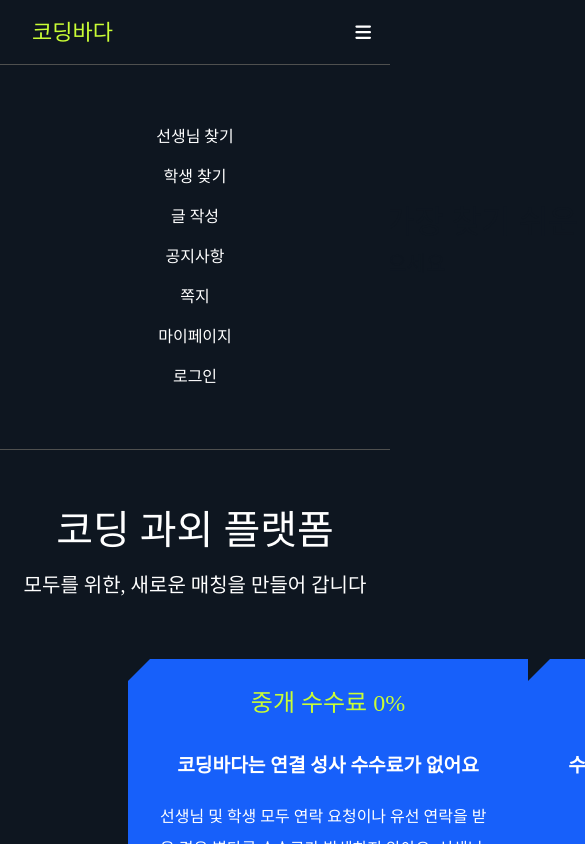
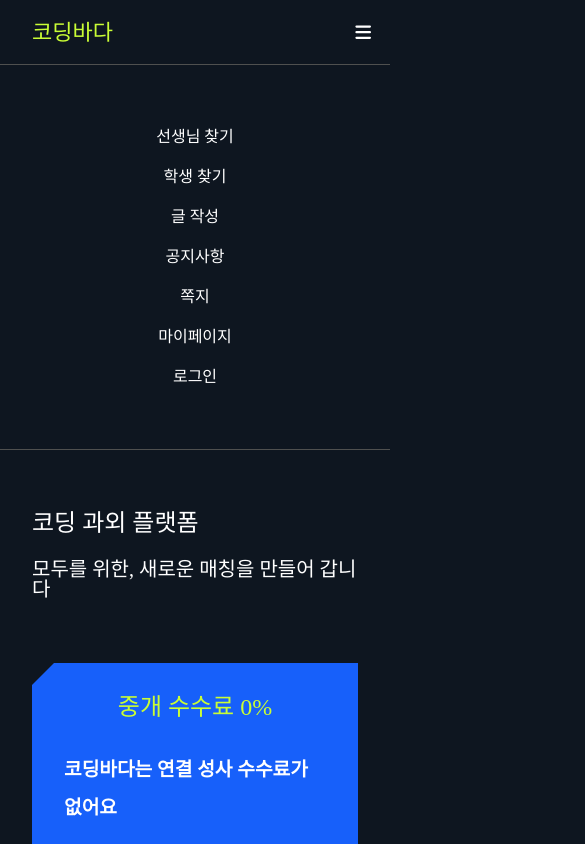
Before and after one commit to reignkk1/coding-tutoring-client, a React (Create React App) app: page / in a window 390 px wide. Both pictures are taken after a click on the button 362 px from the left and 34 px from the top of the page. Shown: the top 844 px of the page, 585 px wide, since content can reach past the window. Built offline with nearby package versions, Linux system fonts and the light colour scheme; no server answers; a web font is replaced by a local one.

Commit message:
style: 홈 반응형 스타일링

```diff
--- a/src/components/layout/Header.tsx
+++ b/src/components/layout/Header.tsx
@@ -125,7 +125,7 @@ const NavItem = styled.li`
 
 export default function Header() {
   const [open, setOpen] = useState(false);
-  console.log(open);
+
   const token = useRouteLoaderData("root");
   const menu = [
     { item: "선생님 찾기", to: "/teachers" },
@@ -133,14 +133,17 @@ export default function Header() {
     { item: "글 작성", to: "/write" },
     { item: "공지사항", to: "/notice" },
   ];
+  const handleOpen = () => {
+    setOpen((open) => !open);
+  };
 
   return (
     <Head>
       <Container>
-        <ToggleBtn onClick={() => setOpen((open) => !open)}>
+        <ToggleBtn onClick={handleOpen}>
           <HiMenu />
         </ToggleBtn>
-        <Link to="/">
+        <Link to="/" onClick={handleOpen}>
           <Logo>코딩바다</Logo>
         </Link>
         <NavContainer className={`${open && "open"}`}>
@@ -148,7 +151,7 @@ export default function Header() {
             <ul>
               {menu.map((list) => (
                 <NavItem>
-                  <Link key={list.item} to={list.to}>
+                  <Link key={list.item} to={list.to} onClick={handleOpen}>
                     {list.item}
                   </Link>
                 </NavItem>
--- a/src/pages/Home.tsx
+++ b/src/pages/Home.tsx
@@ -12,16 +12,24 @@ const Banner = styled.div`
   align-items: center;
 
   background-color: #c9fd35;
+
+  @media (max-width: 850px) {
+    width: 100%;
+    padding-inline: 2rem;
+  }
 `;
 
 const BannerImg = styled.img`
   height: 255px;
   width: 334px;
+
+  @media (max-width: 850px) {
+    display: none;
+  }
 `;
 
 const BannerTitle = styled.div`
   color: #0e1620;
-  flex-shrink: 0;
 
   h2 {
     font-size: 2rem;
@@ -34,32 +42,46 @@ const BannerTitle = styled.div`
 `;
 
 const Intro = styled.section`
-  text-align: center;
+  display: flex;
+  flex-direction: column;
+  align-items: center;
   margin-block: 6rem;
+  padding-inline: 2rem;
 `;
 
 const FirstBox = styled.div`
-  p:first-child {
-    font-family: regular;
-    font-size: 2.5rem;
-    margin-bottom: 24px;
+  p {
+    font-size: 20px;
+
+    &:first-child {
+      font-family: regular;
+      font-size: 2.5rem;
+      margin-bottom: 24px;
+    }
   }
-  p:last-child {
-    font-size: 20px;
+
+  @media (max-width: 650px) {
+    p:first-child {
+      font-size: 1.5rem;
+    }
   }
 `;
 
 const SecondBox = styled.div`
-  padding-inline: 8rem;
-
   display: flex;
   justify-content: space-between;
+  gap: 2rem;
   margin-top: 4rem;
+  transition: all 0.3s ease-in;
+
+  @media (max-width: 640px) {
+    flex-direction: column;
+  }
 `;
 
 const Box = styled.div`
   width: 400px;
-  height: 300px;
+  min-height: 300px;
   padding: 2rem;
 
   flex-shrink: 0;
@@ -86,13 +108,21 @@ const Box = styled.div`
 
   p {
     &.sub-title {
-      text-align: center;
       font-size: 1.2rem;
       font-weight: bold;
     }
     line-height: 2;
     margin-top: 1rem;
     text-align: start;
+  }
+
+  @media (max-width: 850px) {
+    width: 350px;
+  }
+
+  @media (max-width: 640px) {
+    width: 100%;
+    text-align: center;
   }
 `;
 
```
